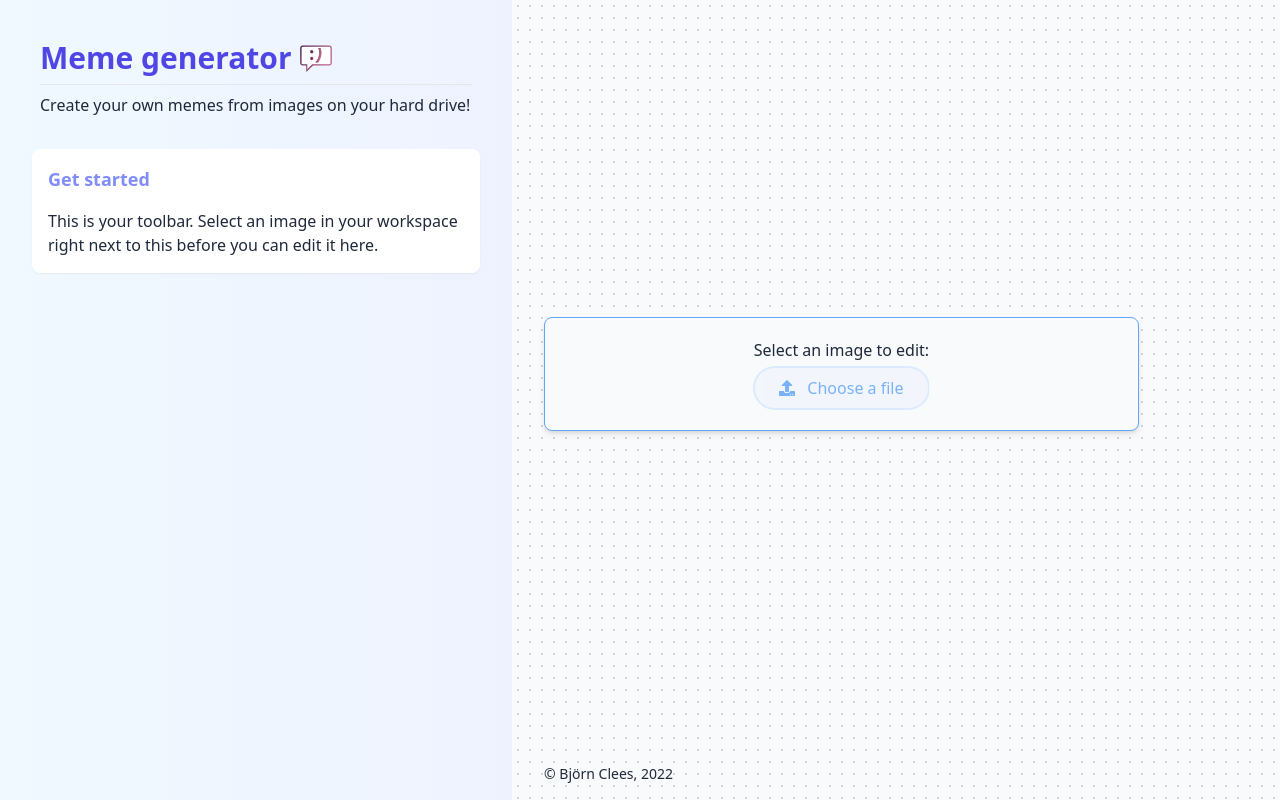
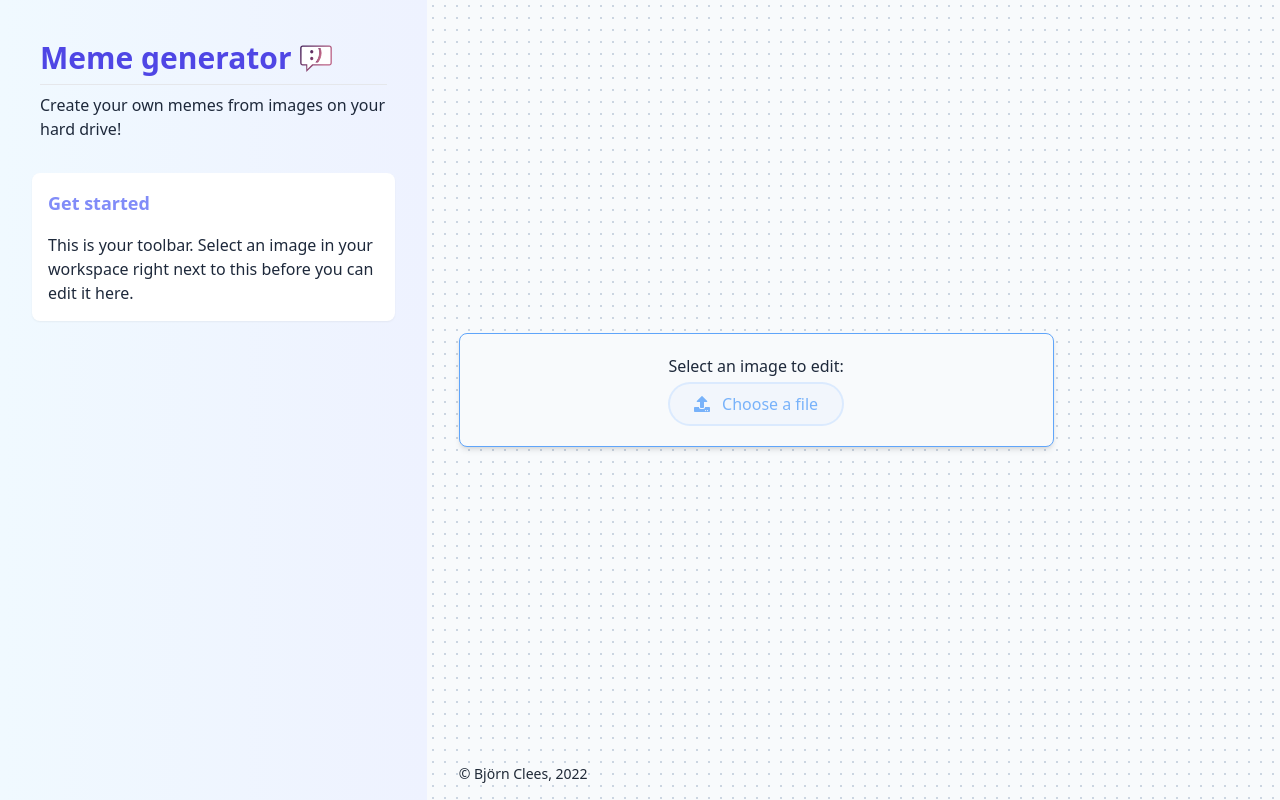
Before and after one commit to Pyrax/meme-generator, a React (Vite) app: page / in a window 1280 px wide. Built offline with nearby package versions, Linux system fonts and the light colour scheme.

Commit message:
feat: scroll areas for workspace and toolbar

```diff
--- a/src/App.tsx
+++ b/src/App.tsx
@@ -23,9 +23,10 @@ const App = () => {
   const canvasRef = React.useRef<CanvasRef>(null);
 
   return (
-    <div className="grid grid-cols-1 lg:grid-cols-[minmax(theme(maxWidth.lg),35%)_auto] min-h-screen">
-      <aside className="flex justify-center lg:justify-end self-start h-full relative bg-gradient-to-l from-indigo-50 to-sky-50">
-        <Toolbar>
+    <div className="flex">
+      <div className="grow flex flex-col lg:flex-row min-h-screen lg:h-screen overflow-hidden">
+        <aside className="lg:h-full lg:basis-1/3 w-full flex justify-center lg:justify-end self-start bg-gradient-to-l from-indigo-50 to-sky-50">
+          <Toolbar className="overflow-y-auto">
             <div className="divide-y mx-4 py-4">
               <Logo />
               <p className="pt-2">
@@ -61,12 +62,13 @@ const App = () => {
             )}
           </Toolbar>
         </aside>
-      <section className="flex flex-col pattern-dots pattern-3 pattern-slate-300">
-        <Workspace className="w-full items-center lg:items-start lg:space-between">
+        <section className="grow lg:basis-2/3 flex flex-col pattern-dots pattern-3 pattern-slate-300 overflow-x-auto">
+          <Workspace>
             {!image ? (
               <SplashScreen />
             ) : (
               <Canvas
+                className="flex self-start hover:ring-2 hover:ring-sky-200 ring-offset-2 rounded-sm"
                 image={image.element}
                 texts={Object.values(textMap)}
                 ref={canvasRef}
@@ -76,6 +78,7 @@ const App = () => {
           <Copyright />
         </section>
       </div>
+    </div>
   );
 };
 
--- a/src/components/blocks/Canvas.tsx
+++ b/src/components/blocks/Canvas.tsx
@@ -4,6 +4,7 @@ import { TextElement } from '../../slices/textSlice';
 export type CanvasProps = {
   image: HTMLImageElement;
   texts: TextElement[];
+  className?: string | undefined;
 };
 
 export type CanvasRef = {
@@ -51,7 +52,7 @@ const fillWrappingText = (
 };
 
 const Canvas = React.forwardRef<CanvasRef, CanvasProps>(
-  ({ image, texts }, forwardedRef) => {
+  ({ image, texts, className }, forwardedRef) => {
     const innerRef = React.useRef<HTMLCanvasElement>(null);
 
     const { width = 0, height = 0 } = image;
@@ -99,7 +100,7 @@ const Canvas = React.forwardRef<CanvasRef, CanvasProps>(
     }, [image, texts]);
 
     return (
-      <div>
+      <div className={className}>
         <canvas ref={innerRef} width={width} height={height}>
           Unfortunately, your browser does not support canvas. Please try a
           different browser
--- a/src/components/blocks/SplashScreen.tsx
+++ b/src/components/blocks/SplashScreen.tsx
@@ -22,7 +22,7 @@ const SplashScreen = () => {
   };
 
   return (
-    <div className="flex flex-col items-center gap-1 w-full max-w-prose p-5 bg-slate-50 shadow-md border border-blue-400 rounded-lg">
+    <div className="flex flex-col items-center gap-1 lg:max-w-prose p-5 bg-slate-50 shadow-md border border-blue-400 rounded-lg">
       Select an image to edit:{' '}
       <FileInput onChange={onSelectImage} accept="image/*" />
     </div>
--- a/src/components/blocks/Toolbar.tsx
+++ b/src/components/blocks/Toolbar.tsx
@@ -6,7 +6,7 @@ export type ToolbarProps = {
 };
 
 export const Toolbar = ({ children, className }: ToolbarProps) => (
-  <div className={classNames(className, 'm-6 grow max-w-lg')}>{children}</div>
+  <div className={classNames(className, 'p-6 grow max-w-xl')}>{children}</div>
 );
 
 export const ToolbarHeader = ({ children, className }: ToolbarProps) => (
--- a/src/components/blocks/Workspace.tsx
+++ b/src/components/blocks/Workspace.tsx
@@ -6,11 +6,15 @@ export type WorkspaceProps = {
 };
 
 const Workspace = ({ children, className }: WorkspaceProps) => (
-  <div
-    className={classNames(className, 'grow flex flex-col justify-center p-8')}
-  >
-    {children}
-  </div>
+  <>
+    {/* grow to fill height */}
+    <div className="grow flex">
+      {/* grow to fill width */}
+      <div className="grow flex flex-col justify-center pt-8 px-8">
+        {children}
+      </div>
+    </div>
+  </>
 );
 
 export default Workspace;
```
Lines whose indentation alone changed are shown as unchanged.
